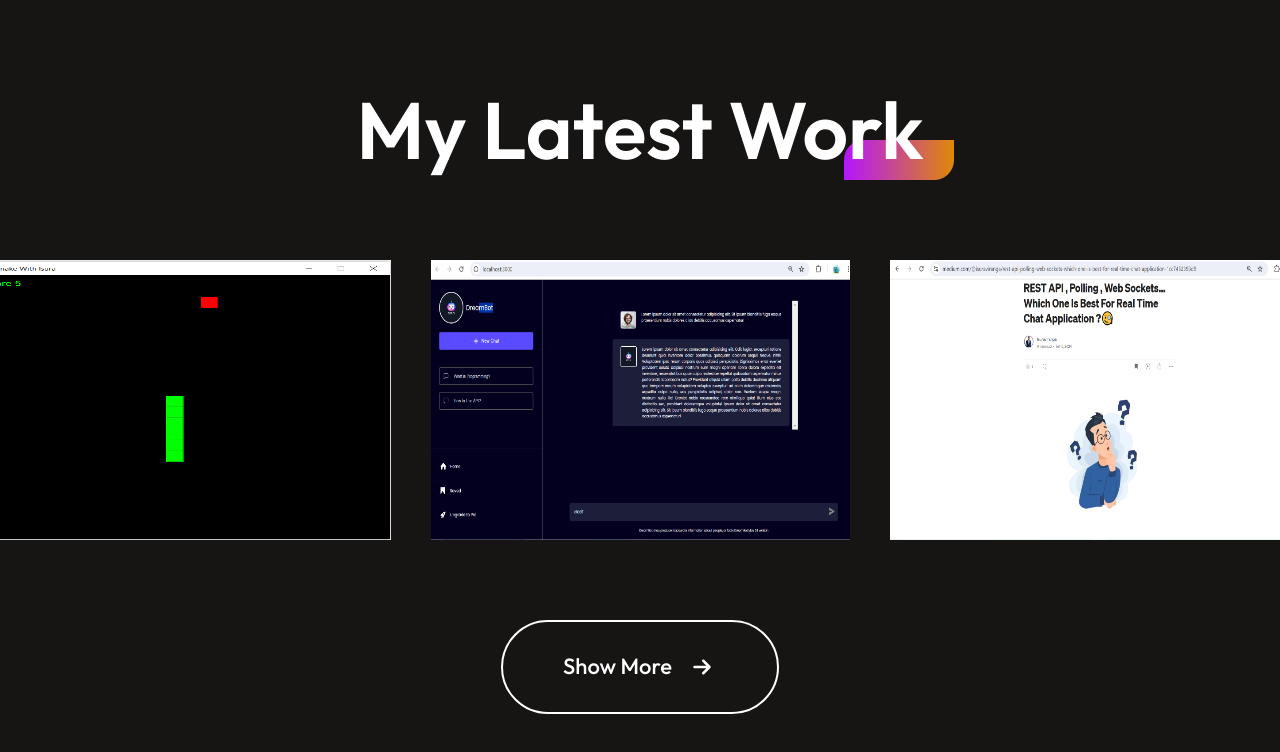
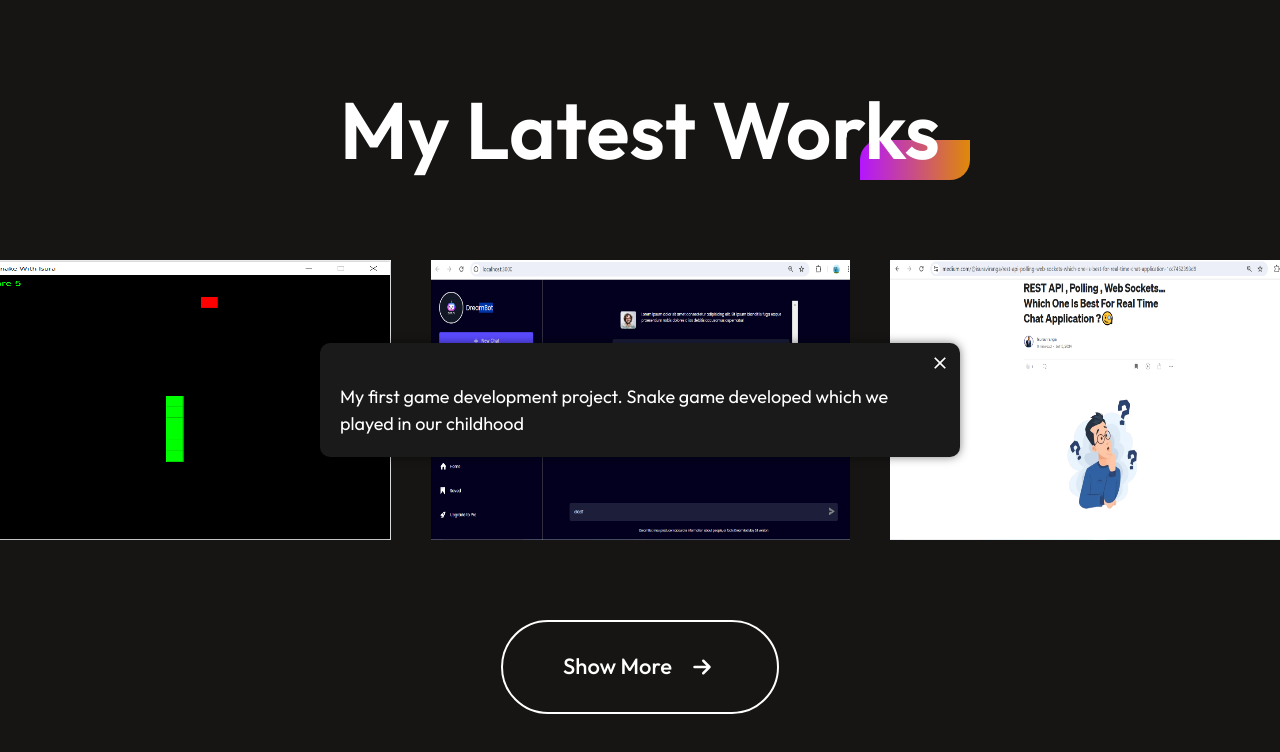
Before and after one commit to IsuraViranga/IsuraViranga.github.io, a React (Vite) app: page / in a window 1280 px wide. Both pictures are taken after a click on the picture 181 px from the left and 3050 px from the top of the page. Shown: the part 2650-3402 px from the top of the page. Built offline with nearby package versions, Linux system fonts and the light colour scheme.

Commit message:
popup added

```diff
--- a/src/Components/Footer/Footer.jsx
+++ b/src/Components/Footer/Footer.jsx
@@ -4,20 +4,6 @@ import './Footer.css';
 const Footer = () => {
   return (
     <div className="footer">
-        <div className="footer-top">
-            <div className="footer-top-left">
-                <div>ISURA_LOGO</div>
-                <p>I'm a full stack developer based in SriLanka.</p>
-            </div>
-            <div className="footer-top-right">
-                <div className="footer-email-input">
-                    <img src='' alt='image'/>
-                    <input type='email' placeholder='Enter your email'/>
-                </div>
-                <div className="footer-subscribe">Subscribe</div>
-            </div>
-
-        </div>
         <hr/>
         <div className="footer-bottom">
             <p className="footer-bottom-left">c 2024 Isura Perera.All rights reserved</p>
--- a/src/Components/MyWorks/MyWorks.css
+++ b/src/Components/MyWorks/MyWorks.css
@@ -1,54 +1,63 @@
-.myWork{
+.myWork {
     display: flex;
     flex-direction: column;
     align-items: center;
     justify-content: center;
     gap: 80px;
     margin: 80px 170px;
-}
-.myWork-title{
     position: relative;
 }
-.myWork-title h1{
-   padding: 0px  30px;
+
+.myWork-title {
+    position: relative;
+}
+
+.myWork-title h1 {
+    padding: 0px 30px;
     font-size: 80px;
     font-weight: 600;
 }
-.myWork-title div{
+
+.myWork-title div {
     position: absolute;
     bottom: 0;
     right: 0;
     z-index: -1;
-    background: linear-gradient(to left, #DF8908 , #B415FF );
-    border-radius: 20px 0px 20px  0px;
+    background: linear-gradient(to left, #DF8908 , #B415FF);
+    border-radius: 20px 0px 20px 0px;
     width: 110px;
     height: 40px;
 }
-.myWork-container{
+
+.myWork-container {
     display: grid;
     grid-template-columns: 1fr 1fr 1fr;
     gap: 40px;
 }
-.myWork-container img{
+
+.myWork-container img {
     box-sizing: border-box;
     width: 419px;
     height: 280px;
     transition: 0.3s;
     cursor: pointer;
-  object-fit:fill;
-  object-position:center;
+    object-fit: fill;
+    object-position: center;
 }
-.myWork-container img:hover{
+
+.myWork-container img:hover {
     transform: scale(1.10);
     border: 4px solid #ff00ff;
     border-radius: 10px;
     transition: 0.3s;
 }
-.mywork-showmore img{
+
+.mywork-showmore img {
     width: 30px;
     height: 30px;
 }
-.mywork-showmore{
+
+.mywork-showmore {
     display: flex;
     gap: 15px;
     border-radius: 50px;
@@ -60,38 +69,84 @@
     transition: 0.6s;
     cursor: pointer;
 }
-.mywork-showmore:hover{
+
+.mywork-showmore:hover {
     gap: 30px;
     transition: 0.6s;
 }
-@media(max-width:768px){
-    .myWork{
+
+.popupTwo {
+    position: fixed;
+    top: 50%;
+    left: 50%;
+    transform: translate(-50%, -50%);
+    background-color: #1a1a1a; /* Dark gray background */
+    color: white;
+    padding: 20px;
+    border-radius: 10px;
+    width: 60%;
+    max-width: 600px;
+    z-index: 1000;
+    box-shadow: 0px 0px 10px rgba(0, 0, 0, 0.5);
+}
+
+.popupTwo p {
+    font-size: 18px;
+    margin-top: 20px;
+    line-height: 1.5;
+}
+
+.close-btn {
+    position: absolute;
+    top: 10px;
+    right: 10px;
+    width: 20px;
+    height: 20px;
+    cursor: pointer;
+}
+
+@media(max-width:768px) {
+    .myWork {
         gap: 50px;
         margin: 50px 70px;
         align-items: start;
     }
-    .myWork-title h1{
+
+    .myWork-title h1 {
         padding: 0;
         font-size: 50px;
         font-weight: 600;
     }
-    .myWork-title div{
-        border-radius: 17px 0px 17px  0px;
+
+    .myWork-title div {
+        border-radius: 17px 0px 17px 0px;
         width: 90px;
         height: 25px;
     }
-     .myWork-container{
+
+    .myWork-container {
         grid-template-columns: 1fr 1fr;
         gap: 30px;
     }
-     .myWork-container img{
+
+    .myWork-container img {
         width: 100%;
         height: 100%;
     }
-     .mywork-showmore{
+
+    .mywork-showmore {
         padding: 20px 40px;
         font-size: 18px;
         margin: 50px auto;
         cursor: pointer;
     }
+
+    .popupTwo {
+        width: 90%;
+        padding: 15px;
     }
+
+    .popupTwo p {
+        font-size: 16px;
+    }
+}
--- a/src/Components/MyWorks/MyWorks.jsx
+++ b/src/Components/MyWorks/MyWorks.jsx
@@ -1,52 +1,94 @@
-import React from 'react';
+import React, { useState, useEffect, useRef } from 'react';
 import './MyWorks.css';
-import sampleImage from '../../assets/workSample.jpg';
 import Snake from '../../assets/snakeOne.png';
 import Dream from '../../assets/dream.png';
 import Article from '../../assets/article.png';
 import arrow from '../../assets/arrow2.svg';
+import closeIcon from '../../assets/close.svg';
 
-
-const workList=[
+const workList = [
   {
-        workNo:'01',
-        workName:'Mobile Design',
-        w_img:Snake
+    workNo: 0,
+    workName: 'Mobile Design',
+    w_img: Snake,
+    details: "My first game development project. Snake game developed which we played in our childhood",
   },
   {
-        workNo:'02',
-        workName:'Web Design',
-        w_img:Dream
+    workNo: 1,
+    workName: 'Web Design',
+    w_img: Dream,
+    details: "It is a Chat bot application. It is an ongoing project.",
   },
   {
-        workNo:'03',
-        workName:'Arduino Project',
-        w_img:Article
+    workNo: 2,
+    workName: 'Arduino Project',
+    w_img: Article,
+    details: "Medium Article related to chat applications",
   },
-
-]
-
-const listMap = workList.map((work,index)=>{
-    return <img src={work.w_img} alt='imageWork' key={index}/>
-})
+];
 
 const MyWorks = () => {
+  const [indetail, setIndetail] = useState(false);
+  const [showIndex, setShowIndex] = useState(0);
+  const popupRef = useRef(null);
+
+  const ShowDetails = (workNo) => {
+    setIndetail(true);
+    setShowIndex(workNo);
+  };
+
+  const CloseDetails = () => {
+    setIndetail(false);
+  };
+
+  const handleClickOutside = (event) => {
+    if (popupRef.current && !popupRef.current.contains(event.target)) {
+      CloseDetails();
+    }
+  };
+
+  useEffect(() => {
+    if (indetail) {
+      document.addEventListener('mousedown', handleClickOutside);
+    } else {
+      document.removeEventListener('mousedown', handleClickOutside);
+    }
+
+    return () => {
+      document.removeEventListener('mousedown', handleClickOutside);
+    };
+  }, [indetail]);
+
+  const listMap = workList.map((work, index) => (
+    <img
+      src={work.w_img}
+      alt={`Work related to ${work.workName}`}
+      key={index}
+      onClick={() => ShowDetails(work.workNo)}
+    />
+  ));
+
   return (
-    <div className="myWork" id='work'>
+    <>
+      <div className="myWork" id="work">
         <div className="myWork-title">
-        <h1>My Latest Work</h1>
+          <h1>My Latest Works</h1>
           <div></div>
         </div>
-     <div className="myWork-container">
-        {listMap}
-     </div>
+        <div className="myWork-container">{listMap}</div>
         <div className="mywork-showmore">
           <p>Show More</p>
-        <img src={arrow} alt='arrow' />
+          <img src={arrow} alt="arrow" />
         </div>
+        {indetail && (
+          <div className="popupTwo" ref={popupRef}>
+            <img src={closeIcon} alt="close" className="close-btn" onClick={CloseDetails} />
+            <p>{workList[showIndex].details}</p>
+          </div>
+        )}
+      </div>
+    </>
+  );
+};
 
-   </div>
-  )
-}
-
-export default MyWorks
+export default MyWorks;
--- a/src/Components/Services/Services.jsx
+++ b/src/Components/Services/Services.jsx
@@ -40,7 +40,7 @@ const Services = () => {
     return (
     <div className="services" id='services'>
         <div className="services-title">
-            <h1>My Services</h1>
+            <h1>My Projects</h1>
             <div></div>
         </div>
         <div className="services-container">
```
Lines whose indentation alone changed are shown as unchanged.
